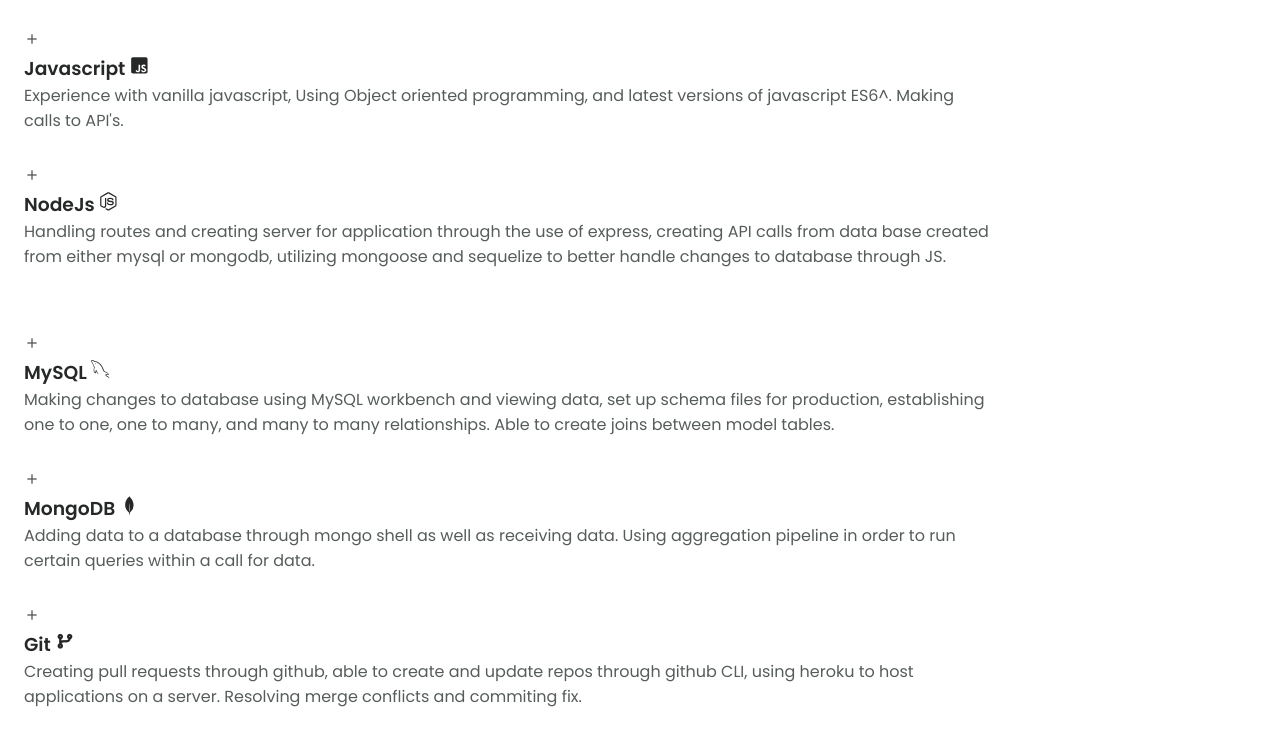
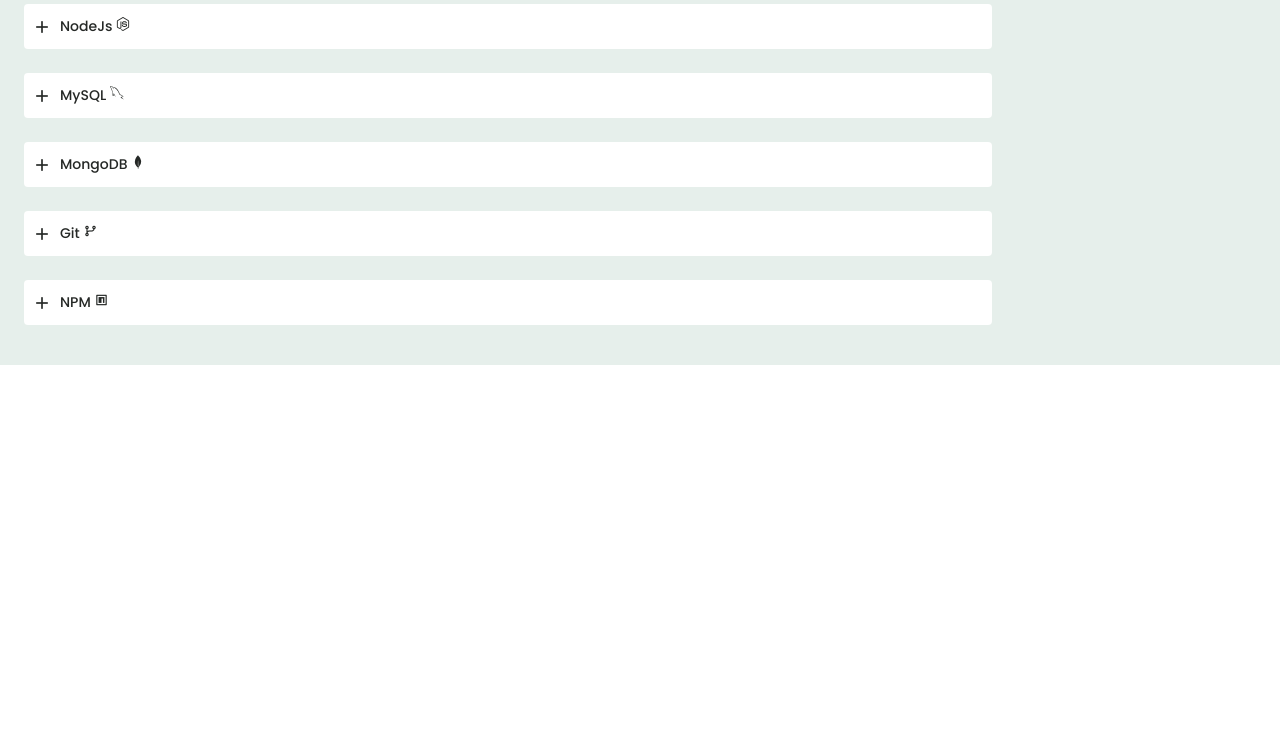
Before and after one commit to jbramirez03/DevelopedByJason, a plain HTML site: page index.html in a window 1280 px wide. Shown: the part 637-1375 px from the top of the page. After the commit the page ends 1314 px from the top, so only its background shows below. Drawn offline with nearby package versions, Linux system fonts and the light colour scheme.

Commit message:
added styling and script to add accordion effect to items in technologies section

```diff
--- a/assets/css/style.css
+++ b/assets/css/style.css
@@ -138,7 +138,7 @@
 }
 
 .dark-theme .product__circle,
-.dark-theme .questions {
+.dark-theme .technologies {
   background-color: var(--container-color);
 }
 
@@ -351,37 +351,78 @@
   transform: translateX(0.25rem);
 }
 
-.technologies__container {
-  row-gap: 2rem;
+.technologies {
+  background-color: var(--first-color-lighten);
 }
 
-.technologies__img {
-  width: 280px;
-  justify-self: center;
+.technologies__container {
+  gap: 1.5rem;
+  padding: 1.5rem 0;
 }
 
-.technologies__title {
-  margin-bottom: var(--mb-1);
+.technologies__group {
+  display: grid;
+  row-gap: 1.5rem;
+}
+
+.technologies__item {
+  background-color: var(--container-color);
+  border-radius: 0.25rem;
+}
+
+.technologies__item-title {
+  font-size: var(--small-font-size);
+  font-weight: var(--font-medium);
+}
+
+.technologies__icon {
+  font-size: 1.25rem;
+  color: var(--title-color);
 }
 
 .technologies__description {
-  margin-bottom: var(--mb-2);
+  font-size: var(--smaller-font-size);
+  padding: 0 1.25rem 1.25rem 2.5rem;
 }
 
-.technologies__details {
-  display: grid;
-  row-gap: 1rem;
-  margin-bottom: var(--mb-2-5);
+.technologies__header {
+  display: flex;
+  align-items: center;
+  column-gap: 0.5rem;
+  padding: 0.75rem 0.5rem;
+  cursor: pointer;
 }
 
-.technologies__details-description {
-  display: inline-flex;
-  column-gap: 0.5rem;
-  font-size: var(--small-font-size);
+.technologies__content {
+  overflow: hidden;
+  height: 0;
 }
 
-.technologies__details-icon {
-  font-size: 1rem;
-  color: var(--first-color);
-  margin-top: 0.15rem;
+.technologies__item,
+.technologies__header,
+.technologies__item-title,
+.technologies__icon,
+.technologies__description,
+.technologies__content {
+  transition: 0.3s;
 }
+
+.technologies__item:hover {
+  box-shadow: 0 2px 8px hsla(var(--hue), 4%, 15%, 0.15);
+}
+
+/*Rotate icon, change color of titles and background*/
+.accordion-open .technologies__header,
+.accordion-open .technologies__content {
+  background-color: var(--first-color);
+}
+
+.accordion-open .technologies__item-title,
+.accordion-open .technologies__description,
+.accordion-open .technologies__icon {
+  color: #fff;
+}
+
+.accordion-open .technologies__icon {
+  transform: rotate(45deg);
+}
--- a/assets/js/main.js
+++ b/assets/js/main.js
@@ -0,0 +1,27 @@
+const accordionItems = document.querySelectorAll('.technologies__item');
+
+const toggleItem = (item) => {
+    const accordionContent = item.querySelector('.technologies__content');
+
+    if (item.classList.contains('accordion-open')) {
+        accordionContent.removeAttribute('style');
+        item.classList.remove('accordion-open');
+    } else {
+        accordionContent.style.height = accordionContent.scrollHeight + 'px';
+        item.classList.add('accordion-open');
+    }
+
+}
+
+accordionItems.forEach(i => {
+    const accordionHeader = i.querySelector('.technologies__header');
+
+    accordionHeader.addEventListener('click', () => {
+        const openItem = document.querySelector('.accordion-open');
+        toggleItem(i)
+
+        if (openItem && openItem !== i) {
+            toggleItem(openItem)
+        }
+    });
+});
--- a/index.html
+++ b/index.html
@@ -78,7 +78,7 @@
         <div class="technologies__container container grid">
           <div class="technologies__group">
             <div class="technologies__item">
-              <header class="questions__header">
+              <header class="technologies__header">
                 <i class="ri-add-line technologies__icon"></i>
                 <h3 class="technologies__item-title">
                   HTML <i class="ri-html5-line"></i>
@@ -95,7 +95,7 @@
             </div>
 
             <div class="technologies__item">
-              <header class="questions__header">
+              <header class="technologies__header">
                 <i class="ri-add-line technologies__icon"></i>
                 <h3 class="technologies__item-title">
                   CSS <i class="ri-css3-line"></i>
@@ -111,7 +111,7 @@
             </div>
 
             <div class="technologies__item">
-              <header class="questions__header">
+              <header class="technologies__header">
                 <i class="ri-add-line technologies__icon"></i>
                 <h3 class="technologies__item-title">
                   Javascript
@@ -142,7 +142,7 @@
             </div>
 
             <div class="technologies__item">
-              <header class="questions__header">
+              <header class="technologies__header">
                 <i class="ri-add-line technologies__icon"></i>
                 <h3 class="technologies__item-title">
                   NodeJs
@@ -175,7 +175,7 @@
           </div>
           <div class="technologies__group">
             <div class="technologies__item">
-              <header class="questions__header">
+              <header class="technologies__header">
                 <i class="ri-add-line technologies__icon"></i>
                 <h3 class="technologies__item-title">
                   MySQL
@@ -208,7 +208,7 @@
             </div>
 
             <div class="technologies__item">
-              <header class="questions__header">
+              <header class="technologies__header">
                 <i class="ri-add-line technologies__icon"></i>
                 <h3 class="technologies__item-title">
                   MongoDB
@@ -241,7 +241,7 @@
             </div>
 
             <div class="technologies__item">
-              <header class="questions__header">
+              <header class="technologies__header">
                 <i class="ri-add-line technologies__icon"></i>
                 <h3 class="technologies__item-title">
                   Git <i class="ri-git-branch-line"></i>
@@ -259,7 +259,7 @@
             </div>
 
             <div class="technologies__item">
-              <header class="questions__header">
+              <header class="technologies__header">
                 <i class="ri-add-line technologies__icon"></i>
                 <h3 class="technologies__item-title">
                   NPM <i class="ri-npmjs-line"></i>
@@ -288,7 +288,7 @@
       <a href="" class="scrollup" id="scroll-up"></a>
     </main>
 
-    <script></script>
+    <script src="./assets/js/main.js"></script>
     <script></script>
   </body>
 </html>
```
